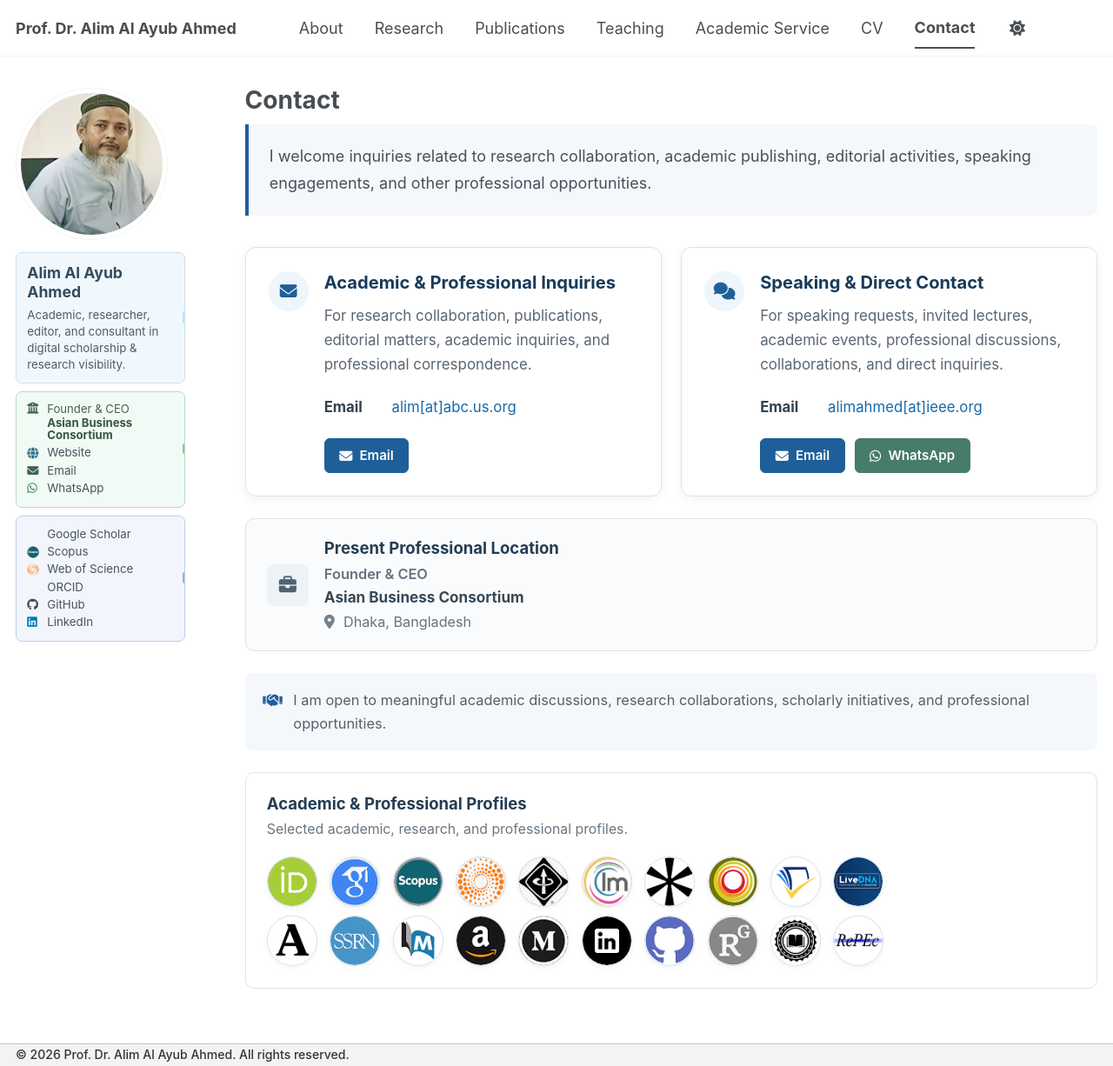
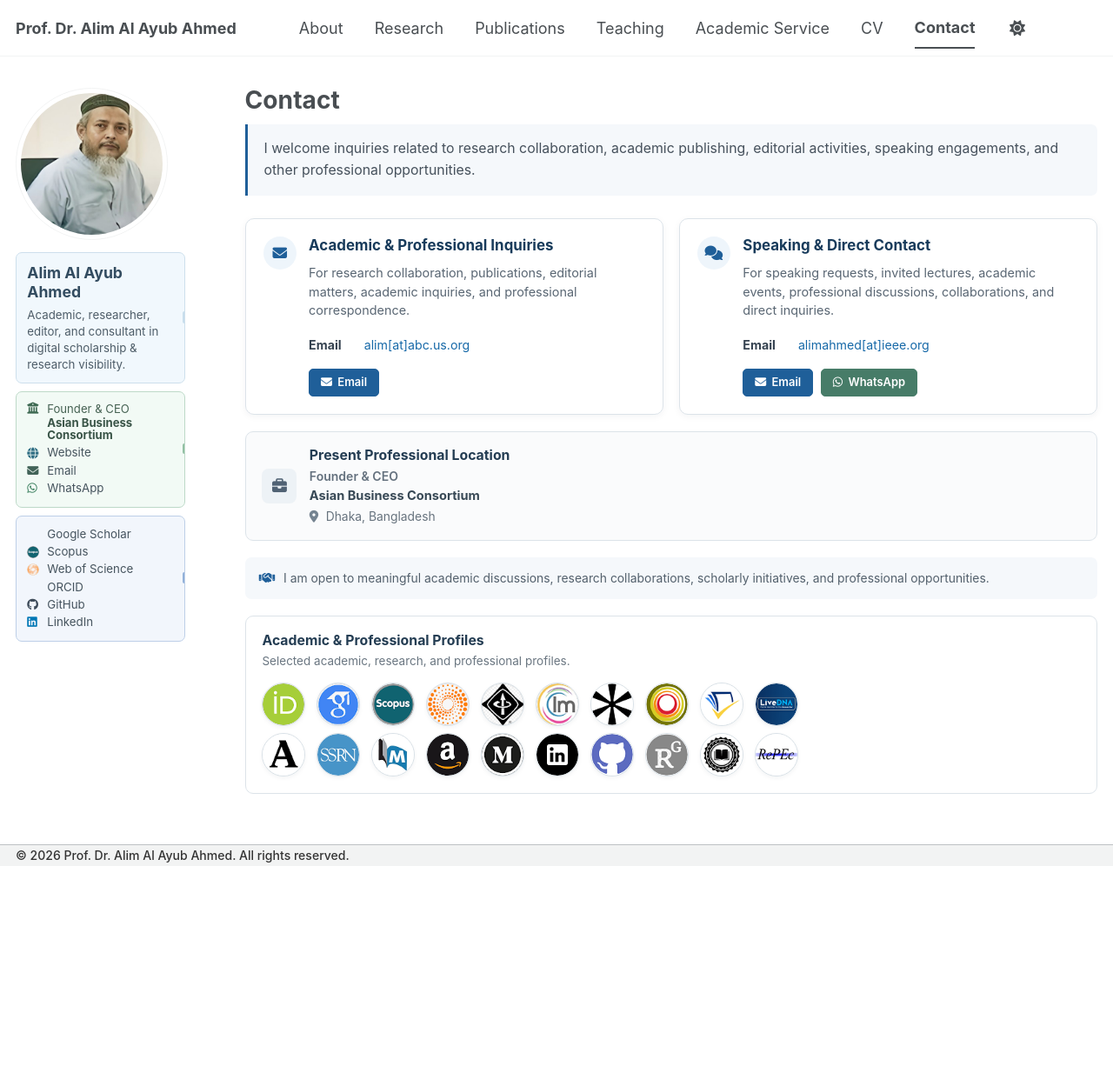
Before and after one commit to alimalayubahmed/alimalayubahmed.github.io, a Jekyll site: the page built from _pages/contact.html, in a window 1280 px wide and 1226 px high. Shown: the whole window at 87% size. Built offline with Jekyll 4.4.1, drawn with Linux system fonts in a browser that asks for light colours; a style sheet for code colours, icons or effects is not loaded.

Commit message:
Update contact.css

```diff
--- a/assets/css/contact.css
+++ b/assets/css/contact.css
@@ -1,9 +1,10 @@
 /* =========================================================
    CONTACT PAGE
    Prof. Dr. Alim Al Ayub Ahmed
+   Compact Version
    ========================================================= */
 
-.contact-page { width:100%; margin:0; padding:0 0 1.5rem; color:#2f3542; box-sizing:border-box; }
+.contact-page { width:100%; margin:0; padding:0 0 1.2rem; color:#2f3542; box-sizing:border-box; }
 .contact-page *, .contact-page *::before, .contact-page *::after { box-sizing:border-box; }
 
 
@@ -11,128 +12,340 @@
    INTRODUCTION
    ========================================================= */
 
-.contact-intro { margin:0 0 2rem; padding:1.15rem 1.35rem; border-left:4px solid #1f5f99; border-radius:0 8px 8px 0; background:#f5f8fb; }
-.contact-intro p { margin:0; font-size:1rem; line-height:1.75; color:#46515c; }
+.contact-intro {
+  margin:0 0 1.45rem;
+  padding:.9rem 1.05rem;
+  border-left:3px solid #1f5f99;
+  border-radius:0 7px 7px 0;
+  background:#f5f8fb;
+}
+
+.contact-intro p {
+  margin:0;
+  font-size:.88rem;
+  line-height:1.55;
+  color:#46515c;
+}
 
 
 /* =========================================================
    MAIN CONTACT GRID
    ========================================================= */
 
-.contact-grid { display:grid; grid-template-columns:repeat(2,minmax(0,1fr)); gap:1.25rem; margin-bottom:1.4rem; }
+.contact-grid {
+  display:grid;
+  grid-template-columns:repeat(2,minmax(0,1fr));
+  gap:1rem;
+  margin-bottom:1.05rem;
+}
 
-.contact-card { position:relative; display:flex; gap:1rem; min-height:260px; margin:0; padding:1.45rem; border:1px solid #dce3e9; border-radius:12px; background:#fff; box-shadow:0 3px 12px rgba(24,45,66,.055); transition:transform .2s ease,box-shadow .2s ease,border-color .2s ease; }
-.contact-card:hover { transform:translateY(-3px); border-color:#b9ccdd; box-shadow:0 8px 22px rgba(24,45,66,.09); }
+.contact-card {
+  position:relative;
+  display:flex;
+  gap:.8rem;
+  min-height:205px;
+  margin:0;
+  padding:1.12rem;
+  border:1px solid #dce3e9;
+  border-radius:10px;
+  background:#fff;
+  box-shadow:0 2px 9px rgba(24,45,66,.05);
+  transition:transform .2s ease,box-shadow .2s ease,border-color .2s ease;
+}
 
-.contact-icon { flex:0 0 46px; display:flex; align-items:center; justify-content:center; width:46px; height:46px; margin-top:.05rem; border-radius:50%; background:#eef5fb; color:#1f5f99; font-size:1.1rem; }
+.contact-card:hover {
+  transform:translateY(-2px);
+  border-color:#b9ccdd;
+  box-shadow:0 6px 17px rgba(24,45,66,.085);
+}
 
-.contact-card-content { flex:1; display:flex; flex-direction:column; min-width:0; }
+.contact-icon {
+  flex:0 0 38px;
+  display:flex;
+  align-items:center;
+  justify-content:center;
+  width:38px;
+  height:38px;
+  margin-top:.03rem;
+  border-radius:50%;
+  background:#eef5fb;
+  color:#1f5f99;
+  font-size:.92rem;
+}
 
-.contact-card h2 { margin:0 0 .7rem; padding:0; border:0; font-size:1.12rem; line-height:1.35; color:#183b5b; }
+.contact-card-content {
+  flex:1;
+  display:flex;
+  flex-direction:column;
+  min-width:0;
+}
 
-.contact-description { min-height:4.65rem; margin:0 0 .9rem !important; font-size:.94rem !important; line-height:1.65 !important; color:#596673 !important; }
+.contact-card h2 {
+  margin:0 0 .52rem;
+  padding:0;
+  border:0;
+  font-size:.94rem;
+  line-height:1.3;
+  color:#183b5b;
+}
+
+.contact-description {
+  min-height:3.7rem;
+  margin:0 0 .68rem !important;
+  font-size:.80rem !important;
+  line-height:1.5 !important;
+  color:#596673 !important;
+}
 
 
 /* =========================================================
    CONTACT DETAILS
    ========================================================= */
 
-.contact-detail { display:flex; flex-wrap:wrap; align-items:center; gap:.3rem .55rem; margin:.3rem 0; font-size:.93rem; }
+.contact-detail {
+  display:flex;
+  flex-wrap:wrap;
+  align-items:center;
+  gap:.2rem .42rem;
+  margin:.2rem 0;
+  font-size:.79rem;
+}
 
-.contact-label { min-width:68px; font-weight:700; color:#354250; }
+.contact-label {
+  min-width:56px;
+  font-weight:700;
+  color:#354250;
+}
 
-.contact-detail a { color:#1769a8; text-decoration:none; overflow-wrap:anywhere; }
-.contact-detail a:hover { color:#0f4f82; text-decoration:underline; }
+.contact-detail a {
+  color:#1769a8;
+  text-decoration:none;
+  overflow-wrap:anywhere;
+}
+
+.contact-detail a:hover {
+  color:#0f4f82;
+  text-decoration:underline;
+}
 
 
 /* =========================================================
    CONTACT BUTTONS
    ========================================================= */
 
-.contact-actions { display:flex; flex-wrap:wrap; align-items:center; gap:.6rem; margin-top:auto; padding-top:1rem; }
+.contact-actions {
+  display:flex;
+  flex-wrap:wrap;
+  align-items:center;
+  gap:.48rem;
+  margin-top:auto;
+  padding-top:.72rem;
+}
 
-.contact-button { display:inline-flex; align-items:center; justify-content:center; gap:.45rem; padding:.55rem .92rem; border:1px solid #1f5f99; border-radius:6px; background:#1f5f99; color:#fff !important; font-size:.84rem; font-weight:600; line-height:1.2; text-decoration:none !important; transition:background .18s ease,border-color .18s ease,transform .18s ease; }
+.contact-button {
+  display:inline-flex;
+  align-items:center;
+  justify-content:center;
+  gap:.35rem;
+  padding:.44rem .72rem;
+  border:1px solid #1f5f99;
+  border-radius:5px;
+  background:#1f5f99;
+  color:#fff !important;
+  font-size:.72rem;
+  font-weight:600;
+  line-height:1.15;
+  text-decoration:none !important;
+  transition:background .18s ease,border-color .18s ease,transform .18s ease;
+}
 
-.contact-button:hover { transform:translateY(-1px); border-color:#174b79; background:#174b79; color:#fff !important; }
+.contact-button:hover {
+  transform:translateY(-1px);
+  border-color:#174b79;
+  background:#174b79;
+  color:#fff !important;
+}
 
-.contact-button-secondary { border-color:#477c68; background:#477c68; }
-.contact-button-secondary:hover { border-color:#365f50; background:#365f50; }
+.contact-button-secondary {
+  border-color:#477c68;
+  background:#477c68;
+}
+
+.contact-button-secondary:hover {
+  border-color:#365f50;
+  background:#365f50;
+}
 
 
 /* =========================================================
    PRESENT PROFESSIONAL LOCATION
    ========================================================= */
 
-.contact-office { display:flex; align-items:center; gap:1rem; margin:0 0 1.4rem; padding:1.15rem 1.35rem; border:1px solid #dce3e9; border-radius:10px; background:#fafbfc; }
+.contact-office {
+  display:flex;
+  align-items:center;
+  gap:.8rem;
+  margin:0 0 1.05rem;
+  padding:.9rem 1.05rem;
+  border:1px solid #dce3e9;
+  border-radius:9px;
+  background:#fafbfc;
+}
 
-.contact-office-icon { flex:0 0 48px; display:flex; align-items:center; justify-content:center; width:48px; height:48px; border-radius:9px; background:#edf2f6; color:#506274; font-size:1.12rem; text-decoration:none !important; transition:background .18s ease,color .18s ease,transform .18s ease; }
+.contact-office-icon {
+  flex:0 0 40px;
+  display:flex;
+  align-items:center;
+  justify-content:center;
+  width:40px;
+  height:40px;
+  border-radius:8px;
+  background:#edf2f6;
+  color:#506274;
+  font-size:.94rem;
+  text-decoration:none !important;
+  transition:background .18s ease,color .18s ease,transform .18s ease;
+}
 
-.contact-office-icon:hover { background:#e0ebf4; color:#1f5f99; transform:translateY(-1px); }
+.contact-office-icon:hover {
+  background:#e0ebf4;
+  color:#1f5f99;
+  transform:translateY(-1px);
+}
 
-.contact-office-content { min-width:0; }
+.contact-office-content {
+  min-width:0;
+}
 
-.contact-office h2 { margin:0 0 .25rem; padding:0; border:0; font-size:1.03rem; line-height:1.35; color:#243d53; }
+.contact-office h2 {
+  margin:0 0 .18rem;
+  padding:0;
+  border:0;
+  font-size:.88rem;
+  line-height:1.3;
+  color:#243d53;
+}
 
-.contact-office-role { margin:0 0 .12rem; font-size:.91rem; font-weight:600; color:#64717e; }
+.contact-office-role {
+  margin:0 0 .08rem;
+  font-size:.78rem;
+  font-weight:600;
+  color:#64717e;
+}
 
-.contact-office-name { margin:0 0 .18rem; font-size:.95rem; font-weight:700; color:#384956; }
+.contact-office-name {
+  margin:0 0 .12rem;
+  font-size:.81rem;
+  font-weight:700;
+  color:#384956;
+}
 
-.contact-office-location { margin:0; font-size:.9rem; color:#67737e; }
+.contact-office-location {
+  margin:0;
+  font-size:.77rem;
+  color:#67737e;
+}
 
-.contact-office-location a { color:#67737e; text-decoration:none; }
-.contact-office-location a:hover { color:#1f5f99; text-decoration:underline; }
+.contact-office-location a {
+  color:#67737e;
+  text-decoration:none;
+}
 
-.contact-office-location i { margin-right:.3rem; color:#748390; }
+.contact-office-location a:hover {
+  color:#1f5f99;
+  text-decoration:underline;
+}
+
+.contact-office-location i {
+  margin-right:.25rem;
+  color:#748390;
+}
 
 
 /* =========================================================
    CLOSING NOTE
    ========================================================= */
 
-.contact-note { display:flex; align-items:flex-start; gap:.7rem; margin-bottom:1.4rem; padding:1rem 1.15rem; border-radius:8px; background:#f5f8fb; color:#53606c; }
+.contact-note {
+  display:flex;
+  align-items:flex-start;
+  gap:.55rem;
+  margin-bottom:1.05rem;
+  padding:.78rem .9rem;
+  border-radius:7px;
+  background:#f5f8fb;
+  color:#53606c;
+}
 
-.contact-note > i { margin-top:.23rem; color:#1f5f99; }
+.contact-note > i {
+  margin-top:.16rem;
+  color:#1f5f99;
+  font-size:.82rem;
+}
 
-.contact-note p { margin:0; font-size:.91rem; line-height:1.6; }
+.contact-note p {
+  margin:0;
+  font-size:.77rem;
+  line-height:1.48;
+}
 
 
 /* =========================================================
    ACADEMIC & PROFESSIONAL PROFILES
    ========================================================= */
 
-.contact-profiles { margin-top:0; padding:1.3rem 1.35rem 1.4rem; border:1px solid #dce3e9; border-radius:10px; background:#fff; }
+.contact-profiles {
+  margin-top:0;
+  padding:1rem 1.05rem 1.08rem;
+  border:1px solid #dce3e9;
+  border-radius:9px;
+  background:#fff;
+}
 
-.contact-profiles-heading { margin-bottom:1.05rem; }
+.contact-profiles-heading {
+  margin-bottom:.82rem;
+}
 
-.contact-profiles-heading h2 { margin:0 0 .25rem; padding:0; border:0; font-size:1.03rem; line-height:1.35; color:#243d53; }
+.contact-profiles-heading h2 {
+  margin:0 0 .18rem;
+  padding:0;
+  border:0;
+  font-size:.88rem;
+  line-height:1.3;
+  color:#243d53;
+}
 
-.contact-profiles-heading p { margin:0; font-size:.88rem; line-height:1.55; color:#6a7681; }
+.contact-profiles-heading p {
+  margin:0;
+  font-size:.75rem;
+  line-height:1.4;
+  color:#6a7681;
+}
 
 
 /* =========================================================
    PROFILE LOGO GRID
-   9 logos per row, left aligned
+   10 logos per row, left aligned
    ========================================================= */
 
 .contact-profile-icons {
   display:grid;
-  grid-template-columns:repeat(10,58px);
+  grid-template-columns:repeat(10,50px);
   justify-content:start;
   align-items:center;
-  column-gap:.80rem;
-  row-gap:.52rem;
+  column-gap:.72rem;
+  row-gap:.44rem;
 }
 
 
 /* =========================================================
    PROFILE LOGOS
-   Full logo fills circular frame
    ========================================================= */
 
 .profile-logo {
   display:block;
-  width:58px;
-  height:58px;
+  width:50px;
+  height:50px;
   margin:0;
   padding:0;
   overflow:hidden;
@@ -140,14 +353,14 @@
   border-radius:50%;
   background:#fff;
   text-decoration:none !important;
-  box-shadow:0 2px 6px rgba(24,45,66,.05);
+  box-shadow:0 2px 5px rgba(24,45,66,.05);
   transition:transform .18s ease,box-shadow .18s ease,border-color .18s ease;
 }
 
 .profile-logo:hover {
-  transform:translateY(-3px) scale(1.04);
+  transform:translateY(-2px) scale(1.04);
   border-color:#adc5d9;
-  box-shadow:0 6px 14px rgba(24,45,66,.12);
+  box-shadow:0 5px 11px rgba(24,45,66,.11);
 }
 
 .profile-logo img {
@@ -170,14 +383,20 @@
 
 @media (max-width:820px) {
 
-  .contact-grid { grid-template-columns:1fr; }
+  .contact-grid {
+    grid-template-columns:1fr;
+  }
 
-  .contact-card { min-height:250px; }
+  .contact-card {
+    min-height:190px;
+  }
 
-  .contact-description { min-height:auto; }
+  .contact-description {
+    min-height:auto;
+  }
 
   .contact-profile-icons {
-    grid-template-columns:repeat(6,58px);
+    grid-template-columns:repeat(6,50px);
     justify-content:start;
   }
 
@@ -186,70 +405,85 @@
 @media (max-width:650px) {
 
   .contact-profile-icons {
-    grid-template-columns:repeat(5,54px);
-    column-gap:.38rem;
-    row-gap:.48rem;
+    grid-template-columns:repeat(5,48px);
+    column-gap:.4rem;
+    row-gap:.42rem;
   }
 
   .profile-logo {
-    width:54px;
-    height:54px;
+    width:48px;
+    height:48px;
   }
 
 }
 
 @media (max-width:520px) {
 
-  .contact-intro { padding:1rem; }
+  .contact-intro {
+    padding:.78rem .85rem;
+  }
 
-  .contact-card { min-height:auto; gap:.8rem; padding:1.1rem; }
+  .contact-card {
+    min-height:auto;
+    gap:.68rem;
+    padding:.92rem;
+  }
 
   .contact-icon {
-    flex-basis:40px;
-    width:40px;
-    height:40px;
-    font-size:1rem;
+    flex-basis:34px;
+    width:34px;
+    height:34px;
+    font-size:.84rem;
   }
 
-  .contact-card h2 { font-size:1.04rem; }
+  .contact-card h2 {
+    font-size:.9rem;
+  }
 
-  .contact-description { min-height:auto; }
+  .contact-description {
+    min-height:auto;
+    font-size:.78rem !important;
+  }
 
-  .contact-detail { display:block; }
+  .contact-detail {
+    display:block;
+  }
 
   .contact-label {
     display:block;
     min-width:0;
-    margin-bottom:.12rem;
+    margin-bottom:.08rem;
   }
 
   .contact-actions {
-    margin-top:.85rem;
+    margin-top:.65rem;
     padding-top:0;
   }
 
   .contact-office {
     align-items:flex-start;
-    padding:1rem;
+    padding:.82rem .9rem;
   }
 
   .contact-office-icon {
-    flex-basis:44px;
-    width:44px;
-    height:44px;
+    flex-basis:36px;
+    width:36px;
+    height:36px;
   }
 
-  .contact-profiles { padding:1.05rem; }
+  .contact-profiles {
+    padding:.9rem;
+  }
 
   .contact-profile-icons {
-    grid-template-columns:repeat(4,52px);
+    grid-template-columns:repeat(4,46px);
     column-gap:.35rem;
-    row-gap:.45rem;
+    row-gap:.4rem;
   }
 
   .profile-logo {
-    width:52px;
-    height:52px;
+    width:46px;
+    height:46px;
   }
 
 }
@@ -257,7 +491,7 @@
 @media (max-width:380px) {
 
   .contact-profile-icons {
-    grid-template-columns:repeat(3,52px);
+    grid-template-columns:repeat(3,46px);
   }
 
 }
```
